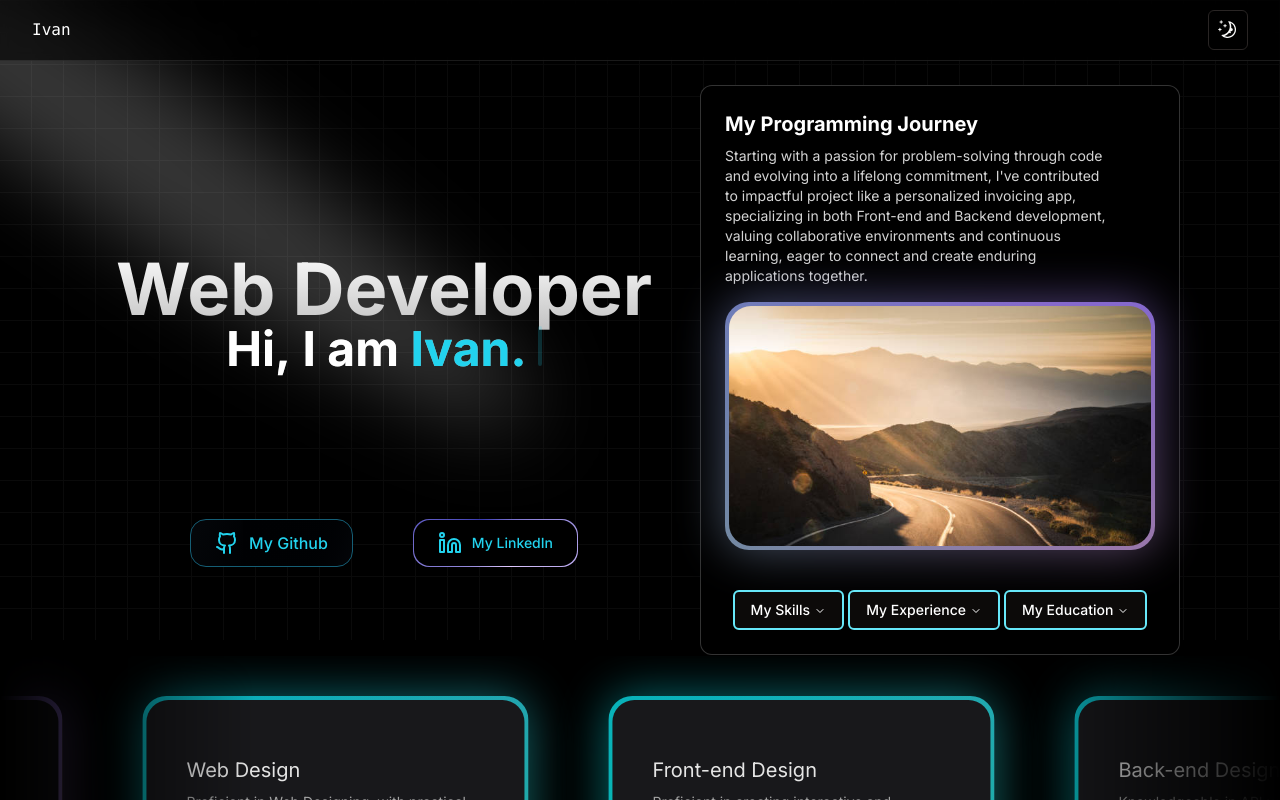
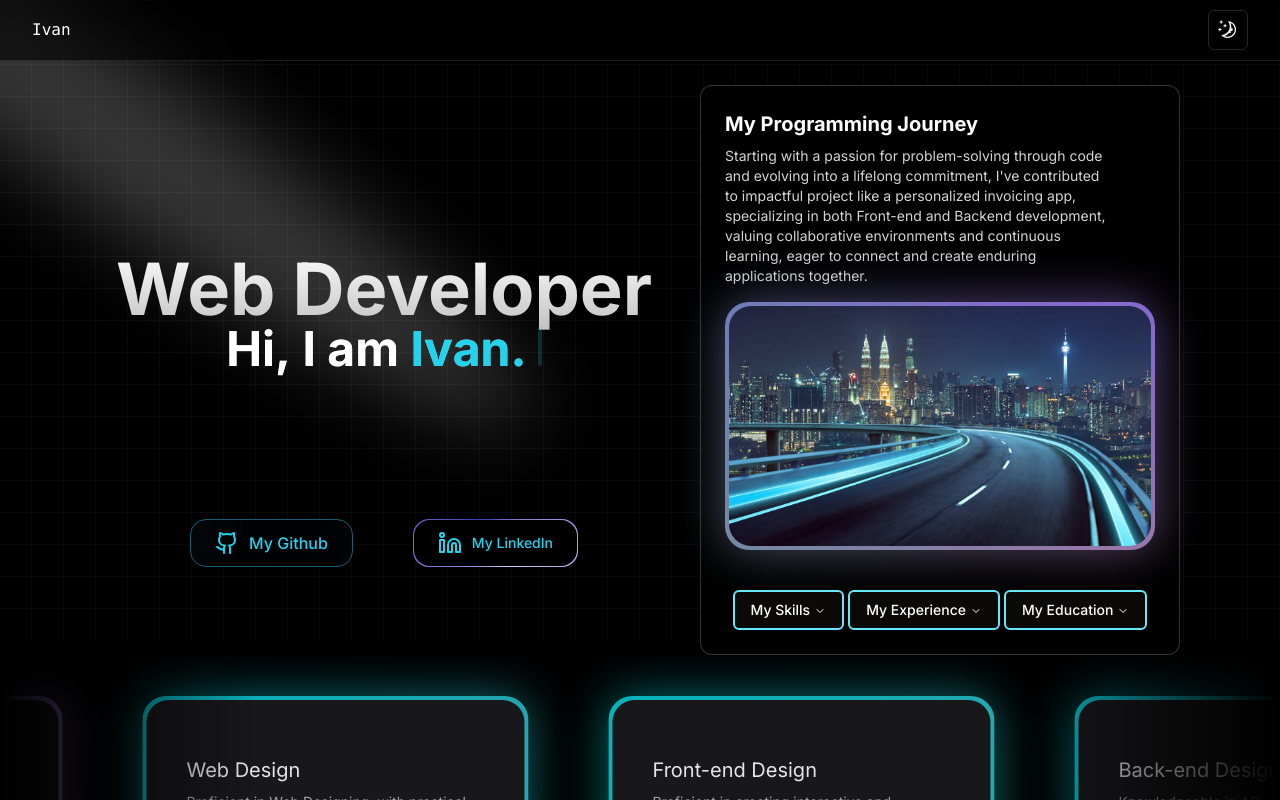
Before and after one commit to ivanprejoles/latest-portfolio-2024, a Next.js app: page / in a window 1280 px wide. Shown: the top 800 px of the page. Built offline with nearby package versions, Linux system fonts and the light colour scheme.

Commit message:
image updated

```diff
--- a/app/(main)/_components/Blocks/AboutMe.tsx
+++ b/app/(main)/_components/Blocks/AboutMe.tsx
@@ -52,14 +52,14 @@ export function AboutMe() {
                             src="/images/journey.jpg"
                             height={isMobile ? '100' : '500'}
                             width={isMobile ? '100' : '500'}
-                            className="h-40 md:h-60 w-full object-cover rounded-[22px] group-hover/card:shadow-xl hidden dark:block"
+                            className="h-40 md:h-60 w-full object-cover rounded-[22px] group-hover/card:shadow-xl block dark:hidden"
                             alt="thumbnail"
                         />
                         <Image
                             src="/images/night-journey.jpg"
                             height={isMobile ? '100' : '500'}
                             width={isMobile ? '100' : '500'}
-                            className="h-40 md:h-60 w-full object-cover rounded-[22px] group-hover/card:shadow-xl block dark:hidden"
+                            className="h-40 md:h-60 w-full object-cover rounded-[22px] group-hover/card:shadow-xl hidden dark:block"
                             alt="thumbnail"
                         />
                     </BackgroundGradient>
```
